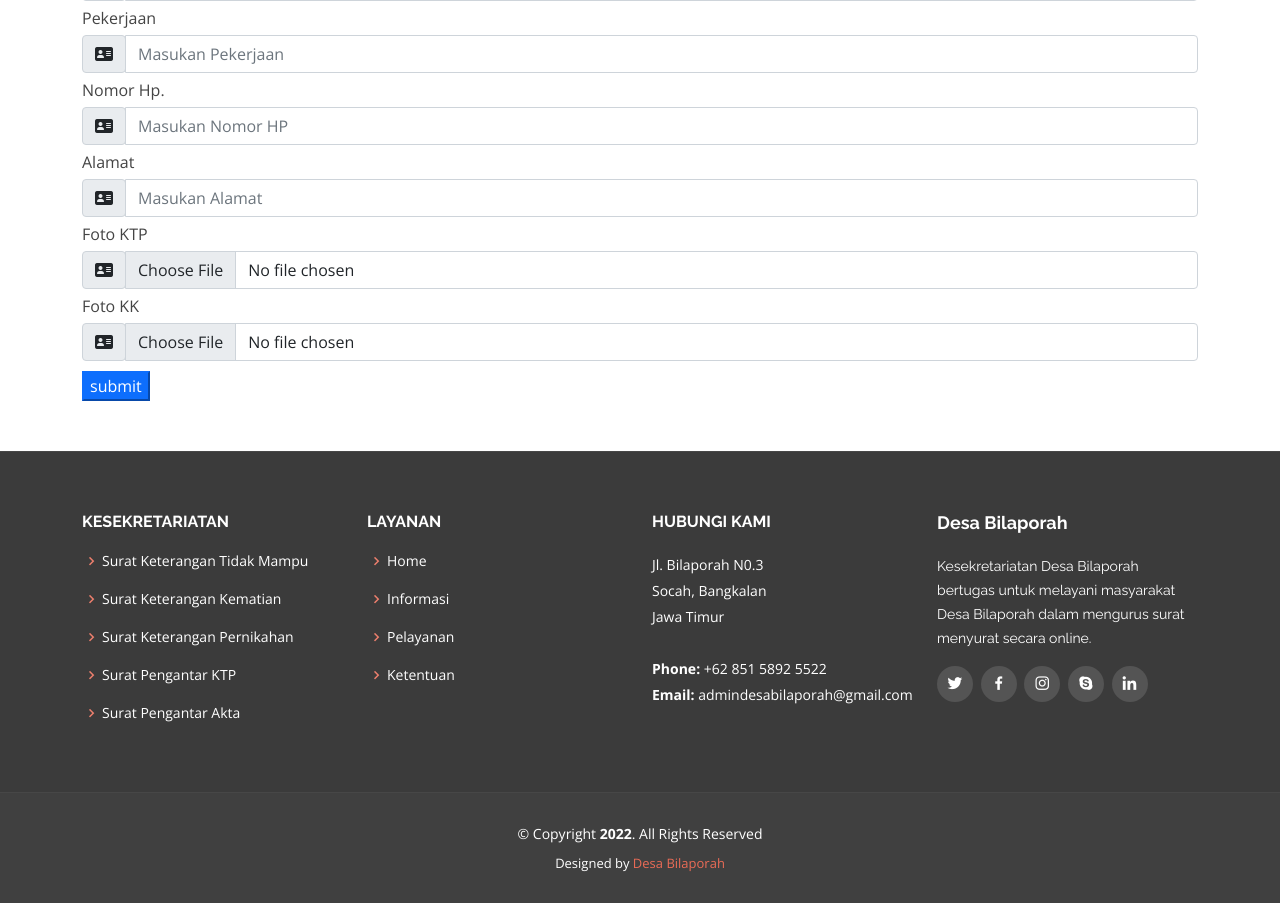
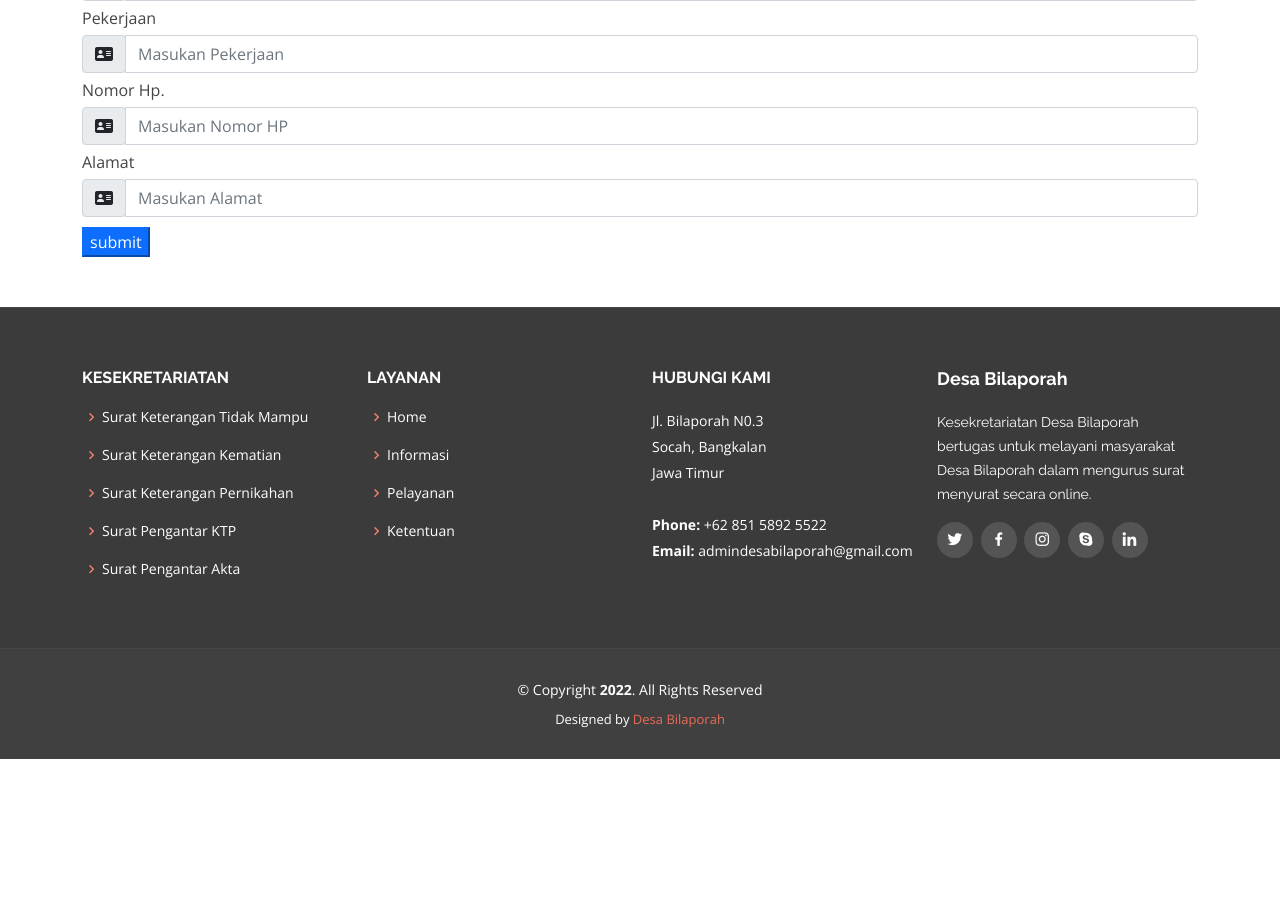
Before and after one commit to yoga-tirta/surat-bilaporah, a PHP site: page /form_input/form_lainnya.php in a window 1280 px wide. Shown: the part 795-1698 px from the top of the page. After the commit the page ends 1554 px from the top, so only its background shows below. Run offline with PHP 8.4, Linux system fonts and the light colour scheme; some libraries are stand-ins or nearby versions.

Commit message:
coba fixing ktp

```diff
--- a/form_input/form_ktp.php
+++ b/form_input/form_ktp.php
@@ -93,7 +93,6 @@
                     </select>
                 </div>
 
-
               <label for="" style="margin-bottom: 5px;">Golongan Darah</label>
               <div class="input-group">
                 <div class="input-group-prepend">
@@ -101,7 +100,6 @@
                 </div>
                 <input type="text" name="golongan_darah" class="form-control" placeholder="Masukan Golongan Darah" style="margin-bottom: 5px;" required>
               </div>
-
 
               <label for="" style="margin-bottom: 5px;">Agama</label>
               <div class="input-group">
@@ -111,7 +109,6 @@
                 <input type="text" name="agama" class="form-control" placeholder="Masukan Agama" style="margin-bottom: 5px;" required>
               </div>
 
-
               <label for="" style="margin-bottom: 5px;">Status Perkawinan</label>
               <div class="input-group">
                 <div class="input-group-prepend">
@@ -119,8 +116,6 @@
                 </div>
                 <input type="text" name="status" class="form-control" placeholder="Masukan Status Perkawinan" style="margin-bottom: 5px;" required>
               </div>
-
-
 
               <label for="" style="margin-bottom: 5px;">Pekerjaan</label>
               <div class="input-group">
--- a/form_input/form_lainnya.php
+++ b/form_input/form_lainnya.php
@@ -54,7 +54,6 @@
                 <textarea class="form-control" name="keperluan" rows="3" required></textarea>
             </div>
 
-
             <label for="" style="margin-bottom: 5px;">Nama Lengkap</label>
             <div class="input-group">
               <div class="input-group-prepend">
@@ -62,7 +61,6 @@
               </div>
               <input type="text" name="nama" class="form-control" placeholder="Masukan Nama" style="margin-bottom: 5px;" required>
             </div>
-
 
             <div class="form-group">
               <label for="" style="margin-bottom: 5px;">Tempat Lahir</label>
@@ -82,7 +80,6 @@
               <input type="date" name="tgl_lahir" class="form-control" placeholder="Masukan Tempat Tgl. Lahir" style="margin-bottom: 5px;" required>
             </div>
 
-
             <label for="" style="margin-bottom: 5px;">Jenis Kelamin</label>
             <div class="input-group">
                 <div class="input-group-prepend">
@@ -95,7 +92,6 @@
                   </select>
               </div>
 
-
               <label for="" style="margin-bottom: 5px;">Agama</label>
               <div class="input-group">
                 <div class="input-group-prepend">
@@ -104,7 +100,6 @@
                 <input type="text" name="agama" class="form-control" placeholder="Masukan Agama" style="margin-bottom: 5px;" required>
               </div>
 
-
               <label for="" style="margin-bottom: 5px;">Status Perkawinan</label>
               <div class="input-group">
                 <div class="input-group-prepend">
@@ -112,8 +107,6 @@
                 </div>
                 <input type="text" name="status" class="form-control" placeholder="Masukan Status Perkawinan" style="margin-bottom: 5px;" required>
               </div>
-
-
 
               <label for="" style="margin-bottom: 5px;">Pekerjaan</label>
               <div class="input-group">
@@ -133,7 +126,6 @@
               </div>
             </div>
 
-
             <div class="form-group">
               <label for="" style="margin-bottom: 5px;">Alamat</label>
               <div class="input-group">
@@ -144,26 +136,6 @@
               </div>
             </div>
 
-
-              <div class="form-group">
-              <label for="" style="margin-bottom: 5px;">Foto KTP</label>
-              <div class="input-group">
-                <div class="input-group-prepend">
-                  <div class="input-group-text " style="height: 38px;"><i class="fas fa-address-card"></i></div>
-                </div>
-                <input type="file" accept="image/*" name="ktp" class="form-control" placeholder="Masukan KTP" style="margin-bottom: 5px;" required>
-              </div>
-            </div>
-
-            <div class="form-group">
-              <label for="" style="margin-bottom: 5px;">Foto KK</label>
-              <div class="input-group">
-                <div class="input-group-prepend">
-                  <div class="input-group-text " style="height: 38px;"><i class="fas fa-address-card"></i></div>
-                </div>
-                <input type="file" accept="image/*" name="kk" class="form-control" placeholder="Masukan KK" style="margin-bottom: 5px;" required>
-              </div>
-            </div>
           <button type="submit" name="button" class="btn-primary" style="margin-top: 5px;">submit</button>
         </form>
       </div>
--- a/tambah_pengajuan/pengajuan_revisi.php
+++ b/tambah_pengajuan/pengajuan_revisi.php
@@ -10,7 +10,10 @@ if (isset($_POST["button"])) {
     $tgl = date('y-m-d H:i:s'); //mengambil jam dan tgl sekarang
 
     $tb_pengajuan = mysqli_query($koneksi, "UPDATE tb_pengajuan SET keperluan = '$keperluan', jenis_pengajuan = 'Revisi', status_pengajuan='Menunggu' where id_pengajuan = '$id_pengajuan'");
+
     if ($tb_pengajuan) {
         header("location: ../user/riwayat.php");
+    } else {
+        echo 'Gagal';
     }
 }
--- a/tambah_pengajuan/pengajuan_skk.php
+++ b/tambah_pengajuan/pengajuan_skk.php
@@ -15,14 +15,16 @@ if(isset($_POST["button"])){
   $nik_user = $_SESSION['nik'];
   $kode_surat = $_GET["kode_surat"];
 
-
   // set jam asia di jakarta
   date_default_timezone_set('Asia/Jakarta');
   $tgl = date('y-m-d H:i:s'); //mengambil jam dan tgl sekarang
 
-  $tb_pengajuan = mysqli_query($koneksi,"INSERT INTO tb_pengajuan(nik, kode_surat, tgl_pengajuan, keperluan, status_pengajuan) VALUES($nik_user,'$kode_surat','$tgl', '$keperluan', 'Menunggu')");
+  $tb_pengajuan = mysqli_query($koneksi, "INSERT INTO tb_pengajuan(nik, kode_surat, tgl_pengajuan, keperluan, jenis_pengajuan, status_pengajuan) VALUES($nik_user,'$kode_surat','$tgl', '$keperluan', 'Baru', 'Menunggu')");
+
   if($tb_pengajuan){
       header("location: ../tambah_data/tambah_skk.php?nama=$nama&tempat_lahir=$tempat_lahir&tgl_lahir=$tgl_lahir&gender=$gender&pekerjaan=$pekerjaan&alamat=$alamat&hari_meninggal=$hari_meninggal&tgl_meninggal=$tgl_meninggal&kode_surat=$kode_surat&tgl=$tgl");
+  } else {
+    echo 'Gagal';
   }
 }
 ?>
--- a/tambah_pengajuan/pengajuan_skm.php
+++ b/tambah_pengajuan/pengajuan_skm.php
@@ -25,9 +25,12 @@ if(isset($_POST["button"])){
   date_default_timezone_set('Asia/Jakarta');
   $tgl = date('y-m-d H:i:s'); //mengambil jam dan tgl sekarang
 
-  $tb_pengajuan = mysqli_query($koneksi,"INSERT INTO tb_pengajuan(nik, kode_surat, tgl_pengajuan, keperluan, status_pengajuan) VALUES($nik_user,'$kode_surat','$tgl', '$keperluan', 'Menunggu')");
+  $tb_pengajuan = mysqli_query($koneksi, "INSERT INTO tb_pengajuan(nik, kode_surat, tgl_pengajuan, keperluan, jenis_pengajuan, status_pengajuan) VALUES($nik_user,'$kode_surat','$tgl', '$keperluan', 'Baru', 'Menunggu')");
+
   if($tb_pengajuan){
       header("location: ../tambah_data/tambah_skm.php?nama=$nama&gender=$gender&tempat_lahir=$tempat_lahir&tgl_lahir=$tgl_lahir&agama=$agama&status=$status&pekerjaan=$pekerjaan&kewarganegaraan=$kewarganegaraan&alamat=$alamat&nama_pasangan=$nama_pasangan&gender_pasangan=$gender_pasangan&tempat_lahir_pasangan=$tempat_lahir_pasangan&tgl_lahir_pasangan=$tgl_lahir_pasangan&kewarganegaraan_pasangan=$kewarganegaraan_pasangan&kode_surat=$kode_surat&tgl=$tgl");
+  } else {
+    echo 'Gagal';
   }
 }
 ?>
--- a/tambah_pengajuan/pengajuan_sktm.php
+++ b/tambah_pengajuan/pengajuan_sktm.php
@@ -28,8 +28,8 @@ if (isset($_POST["button"])) {
   $tgl = date('y-m-d H:i:s'); //mengambil jam dan tgl sekarang
 
   $tb_pengajuan = mysqli_query($koneksi, "INSERT INTO tb_pengajuan(nik, kode_surat, tgl_pengajuan, keperluan, jenis_pengajuan, status_pengajuan) VALUES($nik_user,'$kode_surat','$tgl', '$keperluan', 'Baru', 'Menunggu')");
+
   if ($tb_pengajuan) {
-
     header("location: ../tambah_data/tambah_sktm.php?nama_sktm=$nama_sktm&tempat_lahir=$tempat_lahir&lahir=$lahir&gender=$gender&pekerjaan=$pekerjaan&alamat=$alamat&nama_murid=$nama_murid&tempat_lahir_murid=$tempat_lahir_murid&tgl_lahir_murid=$tgl_lahir_murid&gender_murid=$gender_murid&agama_murid=$agama_murid&anak_murid=$anak_murid&alamat_murid=$alamat_murid&nisn=$nisn&kode_surat=$kode_surat&tgl=$tgl");
   } else {
     echo 'Gagal';
--- a/tambah_pengajuan/pengajuan_spa.php
+++ b/tambah_pengajuan/pengajuan_spa.php
@@ -24,10 +24,12 @@ if(isset($_POST["button"])){
   date_default_timezone_set('Asia/Jakarta');
   $tgl = date('y-m-d H:i:s'); //mengambil jam dan tgl sekarang
 
-  $tb_pengajuan = mysqli_query($koneksi,"INSERT INTO tb_pengajuan(nik, kode_surat, tgl_pengajuan, keperluan, jenis_pengajuan, status_pengajuan)
-                                                            VALUES($nik_user,'$kode_surat','$tgl', '$keperluan', 'baru','Menunggu')");
+  $tb_pengajuan = mysqli_query($koneksi, "INSERT INTO tb_pengajuan(nik, kode_surat, tgl_pengajuan, keperluan, jenis_pengajuan, status_pengajuan) VALUES($nik_user,'$kode_surat','$tgl', '$keperluan', 'Baru', 'Menunggu')");
+
   if($tb_pengajuan){
       header("location: ../tambah_data/tambah_spa.php?nama_ayah=$nama_ayah&nama_ibu=$nama_ibu&gender=$gender&agama=$agama&tempat_lahir=$tempat_lahir&tgl_lahir=$tgl_lahir&hubungan=$hubungan&pekerjaan=$pekerjaan&alamat=$alamat&nama_anak=$nama_anak&gender_anak=$gender_anak&tempat_lahir_anak=$tempat_lahir_anak&tgl_lahir_anak=$tgl_lahir_anak&waktu_lahir=$waktu_lahir&kode_surat=$kode_surat&tgl=$tgl");
+  } else {
+    echo 'Gagal';
   }
 }
 ?>
--- a/tambah_pengajuan/pengajuan_spk.php
+++ b/tambah_pengajuan/pengajuan_spk.php
@@ -25,11 +25,12 @@ if(isset($_POST["button"])){
   date_default_timezone_set('Asia/Jakarta');
   $tgl = date('y-m-d H:i:s'); //mengambil jam dan tgl sekarang
 
-  $tb_pengajuan = mysqli_query($koneksi,"INSERT INTO tb_pengajuan(nik_user, kode_surat, waktu_pengajuan, keperluan, status_pengajuan) VALUES($nik_user,'$kode_surat','$tgl', '$keperluan', 'Menunggu')");
+  $tb_pengajuan = mysqli_query($koneksi, "INSERT INTO tb_pengajuan(nik, kode_surat, tgl_pengajuan, keperluan, jenis_pengajuan, status_pengajuan) VALUES($nik_user,'$kode_surat','$tgl', '$keperluan', 'Baru', 'Menunggu')");
 
   if($tb_pengajuan){
-    echo 'sukses';
     header("location: ../tambah_data/tambah_spk.php?nama=$nama&tempat_lahir=$tempat_lahir&tgl_lahir=$tgl_lahir&gender=$gender&golongan_darah=$golongan_darah&agama=$agama&status=$status&pekerjaan=$pekerjaan&alamat=$alamat&rt=$rt&rw=$rw&kelurahan=$kelurahan&kecamatan=$kecamatan&kabupaten=$kabupaten&provinsi=$provinsi&kode_surat=$kode_surat&tgl=$tgl");
+  } else {
+    echo 'Gagal';
   }
 }
 ?>
```
Also changed, not shown: tambah_data/tambah_spk.php (+3 -4 lines), tambah_pengajuan/pengajuan_sl.php (+5 -22 lines). Lines whose indentation alone changed are shown as unchanged.
